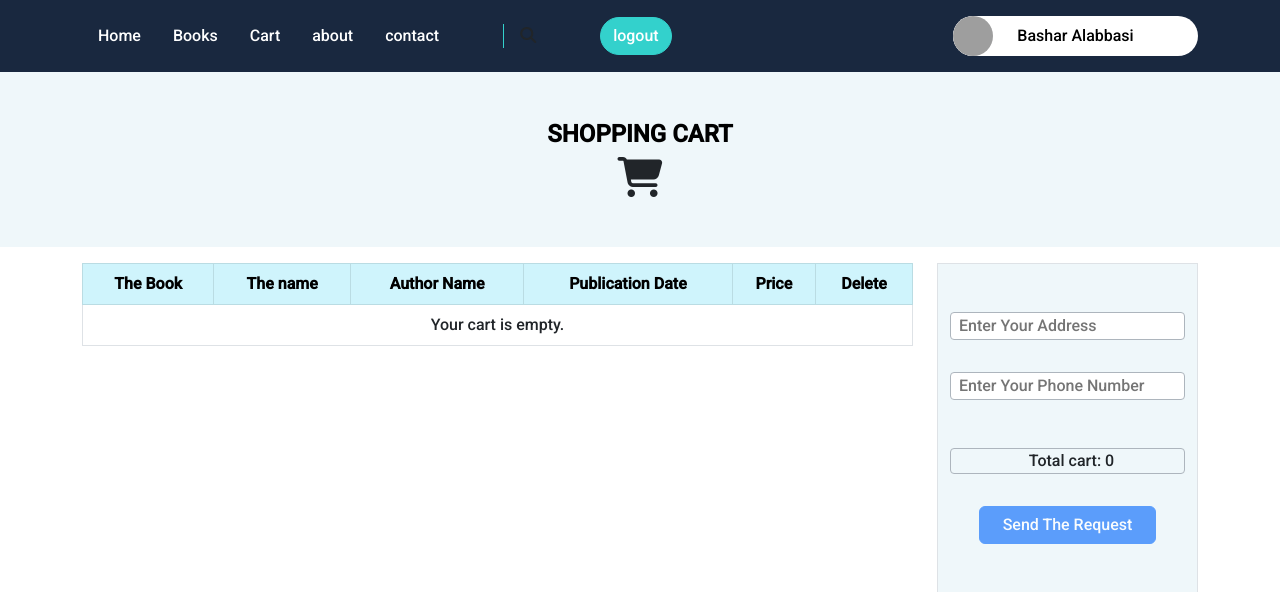
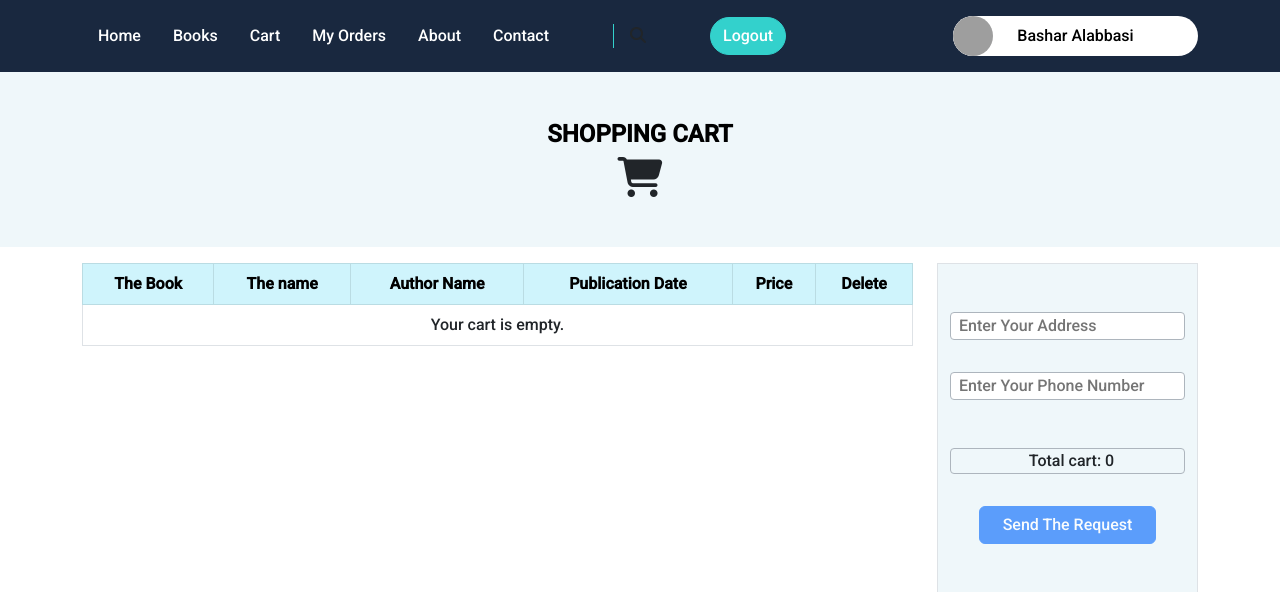
Before and after one commit to mofalabbasi/The_project, a PHP site: page /cart.php in a window 1280 px wide. Shown: the top 592 px of the page. Run offline with PHP 8.4, Linux system fonts and the light colour scheme; a user stored in the database is signed in; data comes from the database, SQL or seed files in the repository; some libraries are stand-ins or nearby versions; grey boxes are pictures that could not be loaded.

Commit message:
Add customer order history navigation

```diff
--- a/includes/header.php
+++ b/includes/header.php
@@ -4,7 +4,6 @@ require_login();
 ?>
 <nav class="navbar navbar-expand-lg">
   <div class="container">
-
     <button class="navbar-toggler mb-2" type="button" data-bs-toggle="collapse" data-bs-target="#navbarSupportedContent"
       aria-controls="navbarSupportedContent" aria-expanded="false" aria-label="Toggle navigation">
       <span><i class="fa-solid fa-bars"></i></span>
@@ -12,38 +11,38 @@ require_login();
 
     <div class="navbar-collapse collapse" id="navbarSupportedContent">
       <ul class="navbar-nav me-5 mb-2 mb-lg-0">
-        <li class="nav-item"><a class="nav-link p-2 p-lg-3" aria-current="page" href="home.php">Home</a></li>
+        <li class="nav-item"><a class="nav-link p-2 p-lg-3" href="home.php">Home</a></li>
         <li class="nav-item"><a class="nav-link p-2 p-lg-3" href="books.php">Books</a></li>
         <li class="nav-item"><a class="nav-link p-2 p-lg-3" href="cart.php">Cart</a></li>
-        <li class="nav-item"><a class="nav-link p-2 p-lg-3" href="about.php">about</a></li>
-        <li class="nav-item"><a class="nav-link p-2 p-lg-3" href="contact.php">contact</a></li>
+        <li class="nav-item"><a class="nav-link p-2 p-lg-3" href="my_orders.php">My Orders</a></li>
+        <li class="nav-item"><a class="nav-link p-2 p-lg-3" href="about.php">About</a></li>
+        <li class="nav-item"><a class="nav-link p-2 p-lg-3" href="contact.php">Contact</a></li>
       </ul>
       <div class="search ps-3 pe-3 d-none d-lg-block me-5">
         <i class="fa-solid fa-magnifying-glass"></i>
       </div>
-      <a class="btn btn-primary rounded-pill mb-4 mb-lg-0" href="logout.php" role="button">logout</a>
+      <a class="btn btn-primary rounded-pill mb-4 mb-lg-0" href="logout.php" role="button">Logout</a>
     </div>
 
     <div>
-      <?php echo "<img class='rounded-circle position-absolute bg-light' width='40px' height='40px' src='" . htmlspecialchars($_SESSION['img'] ?? '', ENT_QUOTES, 'UTF-8') . "' />"; ?>
+      <?php echo "<img class='rounded-circle position-absolute bg-light' width='40px' height='40px' src='" . htmlspecialchars($_SESSION['img'] ?? '', ENT_QUOTES, 'UTF-8') . "' alt='Profile' />"; ?>
       <button type="button" data-bs-toggle="collapse" data-bs-target="#vv" aria-controls="vv" aria-expanded="false"
         aria-label="Toggle navigation" class="rounded-pill b">
         <?php echo "<span> " . htmlspecialchars($_SESSION['name'] ?? '', ENT_QUOTES, 'UTF-8') . "</span>"; ?>
       </button>
       <div class="collapse z-3 position-absolute rounded-bottom text-center mt-2 f" id="vv">
         <?php
-        echo "<img class='rounded-circle bg-light' width='90px' height='90px' src='" . htmlspecialchars($_SESSION['img'] ?? '', ENT_QUOTES, 'UTF-8') . "' />";
+        echo "<img class='rounded-circle bg-light' width='90px' height='90px' src='" . htmlspecialchars($_SESSION['img'] ?? '', ENT_QUOTES, 'UTF-8') . "' alt='Profile' />";
         echo "<p class='mt-3'>" . htmlspecialchars($_SESSION['name'] ?? '', ENT_QUOTES, 'UTF-8') . "</p>";
         echo "<p>" . htmlspecialchars($_SESSION['birthdate'] ?? '', ENT_QUOTES, 'UTF-8') . "</p>";
         echo "<p>" . htmlspecialchars($_SESSION['email'] ?? '', ENT_QUOTES, 'UTF-8') . "</p>";
-        echo "<p> " . htmlspecialchars($_SESSION['role'] ?? '', ENT_QUOTES, 'UTF-8') . "</p>";
+        echo "<p>" . htmlspecialchars($_SESSION['role'] ?? '', ENT_QUOTES, 'UTF-8') . "</p>";
         echo "<form action='sign up.php' method='post'>";
-        echo "<input class='form-control' type='text' hidden name='id' value='" . (int)($_SESSION['id'] ?? 0) . "'/>";
+        echo "<input type='hidden' name='id' value='" . (int)($_SESSION['id'] ?? 0) . "'/>";
         echo "<input type='submit' value='Edit Profile' class='btn btn-primary rounded-pill w-50 mt-2' name='edit_profile' />";
         echo "</form>";
         ?>
       </div>
     </div>
-
   </div>
 </nav>
```
